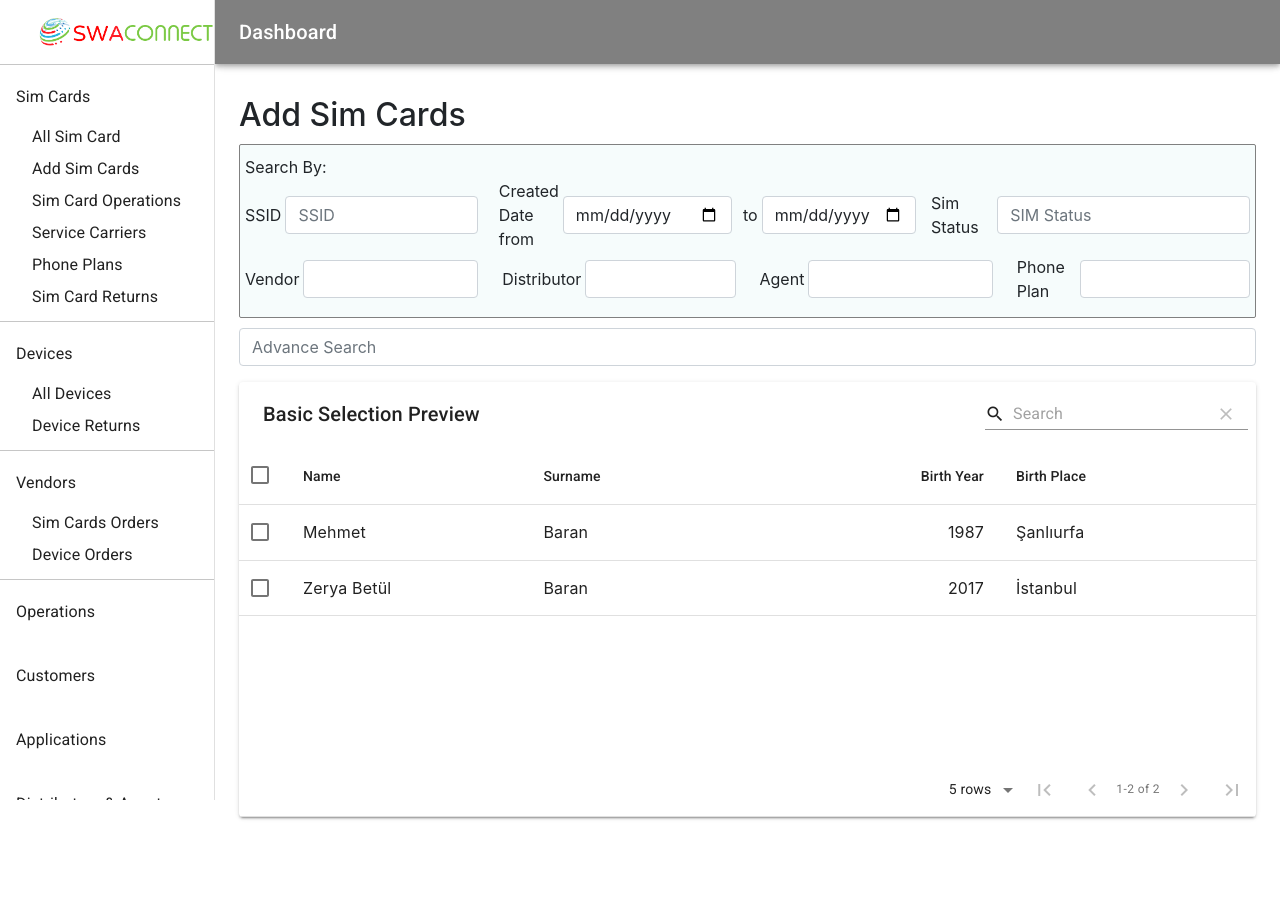
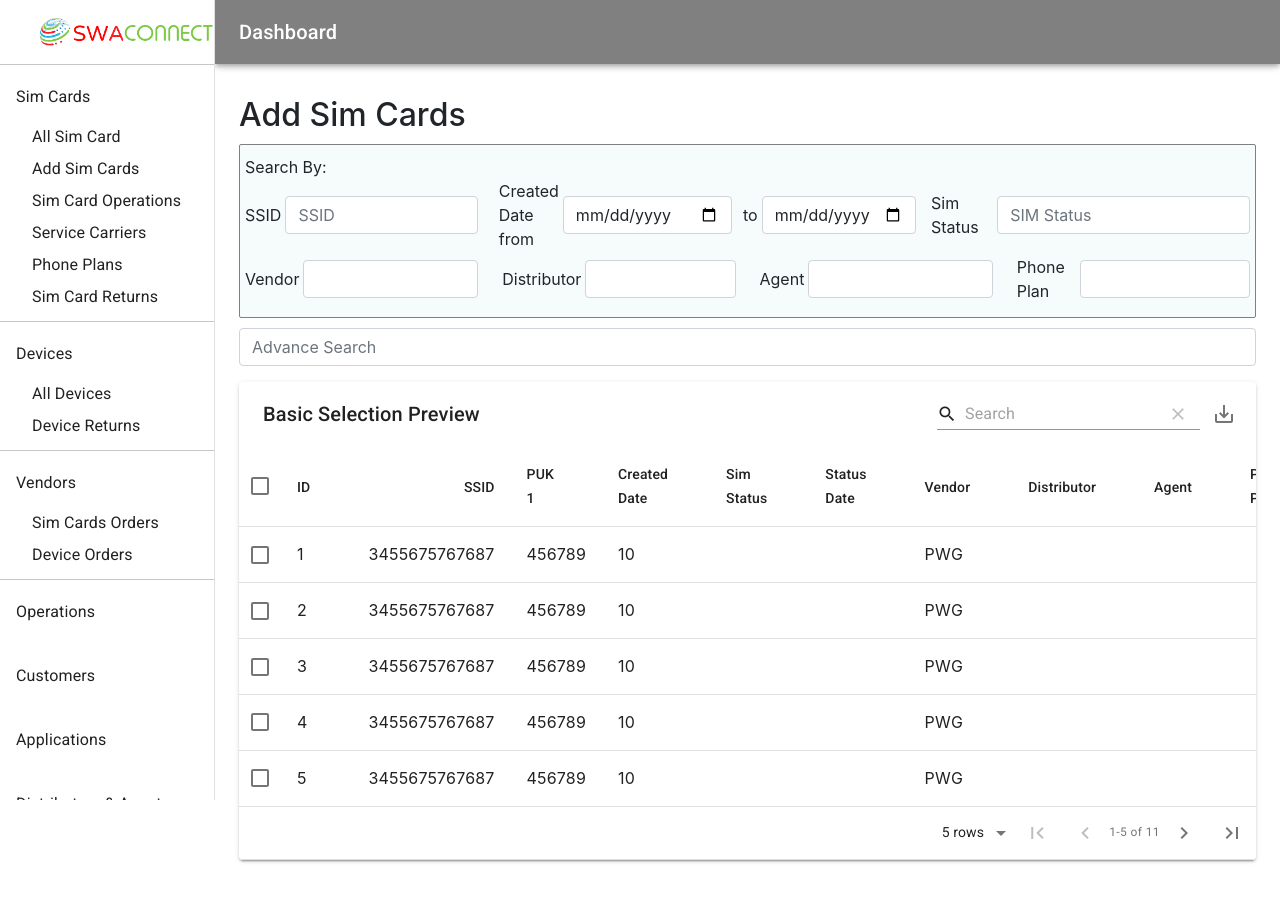
Before and after one commit to hasan75/web-admin-react, a React (Create React App) app: page /dashboard/addSimCards in a window 1280 px wide. Before the commit the page ends 857 px from the top, so only its background shows below. Built offline with nearby package versions, Linux system fonts and the light colour scheme.

Commit message:
added table

```diff
--- a/src/components/AddSimCard/AddSimCard.js
+++ b/src/components/AddSimCard/AddSimCard.js
@@ -94,31 +94,166 @@ const AddSimCard = () => {
         <MaterialTable
           title='Basic Selection Preview'
           columns={[
-            { title: 'Name', field: 'name' },
-            { title: 'Surname', field: 'surname' },
-            { title: 'Birth Year', field: 'birthYear', type: 'numeric' },
-            {
-              title: 'Birth Place',
-              field: 'birthCity',
-              lookup: { 34: 'İstanbul', 63: 'Şanlıurfa' },
-            },
+            { title: 'ID', field: 'id' },
+            { title: 'SSID', field: 'ssid', type: 'numeric' },
+            { title: 'PUK 1', field: 'puk1' },
+            { title: 'Created Date', field: 'created_date' },
+            { title: 'Sim Status', field: 'sim_status' },
+            { title: 'Status Date', field: 'status_date' },
+            { title: 'Vendor', field: 'vendor' },
+            { title: 'Distributor', field: 'distributor' },
+            { title: 'Agent', field: 'agent' },
+            { title: 'Phone Plan', field: 'phone_plan' },
+            { title: 'Customer ID', field: 'customer_id', type: 'numeric' },
           ]}
           data={[
             {
-              name: 'Mehmet',
-              surname: 'Baran',
-              birthYear: 1987,
-              birthCity: 63,
+              id: 1,
+              ssid: 3455675767687,
+              puk1: 456789,
+              created_date: 10,
+              sim_status: '',
+              status_date: '',
+              vendor: 'PWG',
+              distributor: '',
+              agent: '',
+              phone_plan: '',
+              customer_id: 23234545456,
             },
             {
-              name: 'Zerya Betül',
-              surname: 'Baran',
-              birthYear: 2017,
-              birthCity: 34,
+              id: 2,
+              ssid: 3455675767687,
+              puk1: 456789,
+              created_date: 10,
+              sim_status: '',
+              status_date: '',
+              vendor: 'PWG',
+              distributor: '',
+              agent: '',
+              phone_plan: '',
+              customer_id: 23234545456,
+            },
+            {
+              id: 3,
+              ssid: 3455675767687,
+              puk1: 456789,
+              created_date: 10,
+              sim_status: '',
+              status_date: '',
+              vendor: 'PWG',
+              distributor: '',
+              agent: '',
+              phone_plan: '',
+              customer_id: 23234545456,
+            },
+            {
+              id: 4,
+              ssid: 3455675767687,
+              puk1: 456789,
+              created_date: 10,
+              sim_status: '',
+              status_date: '',
+              vendor: 'PWG',
+              distributor: '',
+              agent: '',
+              phone_plan: '',
+              customer_id: 23234545456,
+            },
+            {
+              id: 5,
+              ssid: 3455675767687,
+              puk1: 456789,
+              created_date: 10,
+              sim_status: '',
+              status_date: '',
+              vendor: 'PWG',
+              distributor: '',
+              agent: '',
+              phone_plan: '',
+              customer_id: 23234545456,
+            },
+            {
+              id: 6,
+              ssid: 3455675767687,
+              puk1: 456789,
+              created_date: 10,
+              sim_status: '',
+              status_date: '',
+              vendor: 'PWG',
+              distributor: '',
+              agent: '',
+              phone_plan: '',
+              customer_id: 23234545456,
+            },
+            {
+              id: 7,
+              ssid: 3455675767687,
+              puk1: 456789,
+              created_date: 10,
+              sim_status: '',
+              status_date: '',
+              vendor: 'PWG',
+              distributor: '',
+              agent: '',
+              phone_plan: '',
+              customer_id: 23234545456,
+            },
+            {
+              id: 8,
+              ssid: 3455675767687,
+              puk1: 456789,
+              created_date: 10,
+              sim_status: '',
+              status_date: '',
+              vendor: 'PWG',
+              distributor: '',
+              agent: '',
+              phone_plan: '',
+              customer_id: 23234545456,
+            },
+            {
+              id: 9,
+              ssid: 3455675767687,
+              puk1: 456789,
+              created_date: 10,
+              sim_status: '',
+              status_date: '',
+              vendor: 'PWG',
+              distributor: '',
+              agent: '',
+              phone_plan: '',
+              customer_id: 23234545456,
+            },
+            {
+              id: 10,
+              ssid: 3455675767687,
+              puk1: 456789,
+              created_date: 10,
+              sim_status: '',
+              status_date: '',
+              vendor: 'PWG',
+              distributor: '',
+              agent: '',
+              phone_plan: '',
+              customer_id: 23234545456,
+            },
+            {
+              id: 11,
+              ssid: 3455675767687,
+              puk1: 456789,
+              created_date: 10,
+              sim_status: '',
+              status_date: '',
+              vendor: 'PWG',
+              distributor: '',
+              agent: '',
+              phone_plan: '',
+              customer_id: 23234545456,
             },
           ]}
           options={{
             selection: true,
+            exportButton: true,
           }}
         />
       </div>
```
